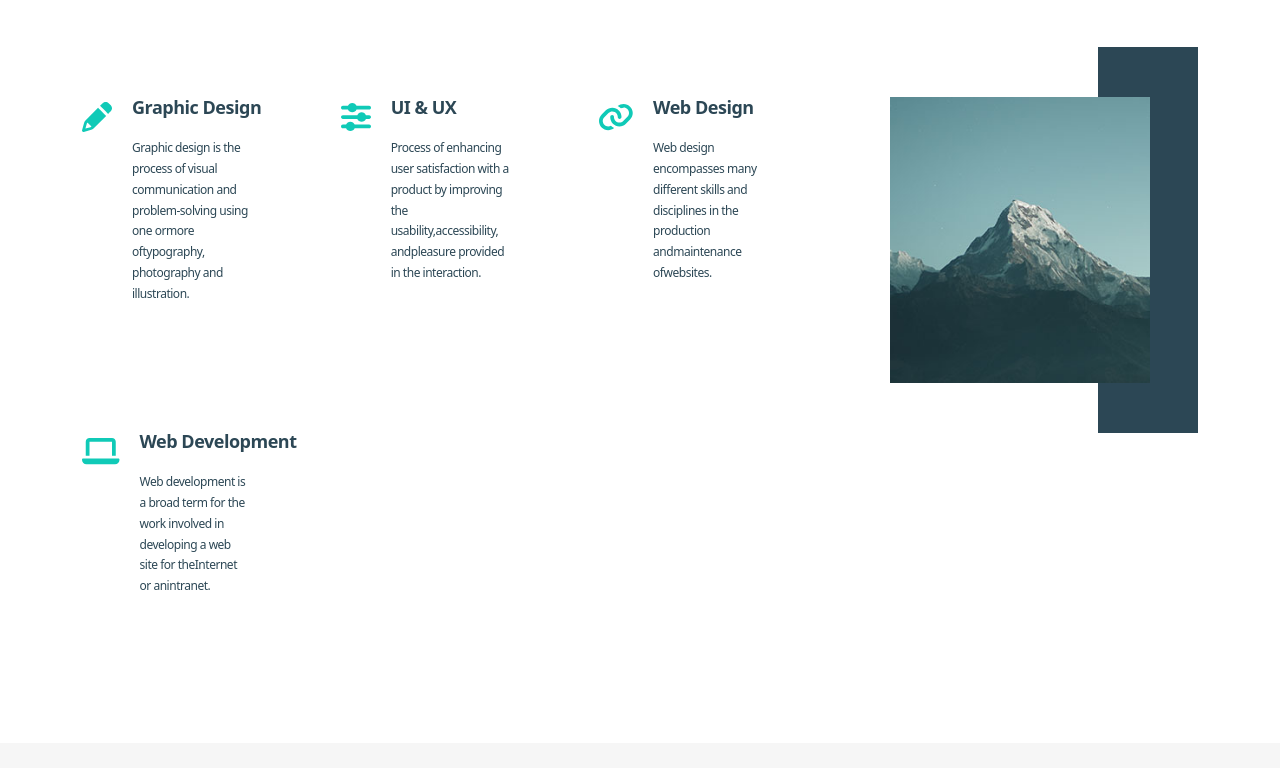
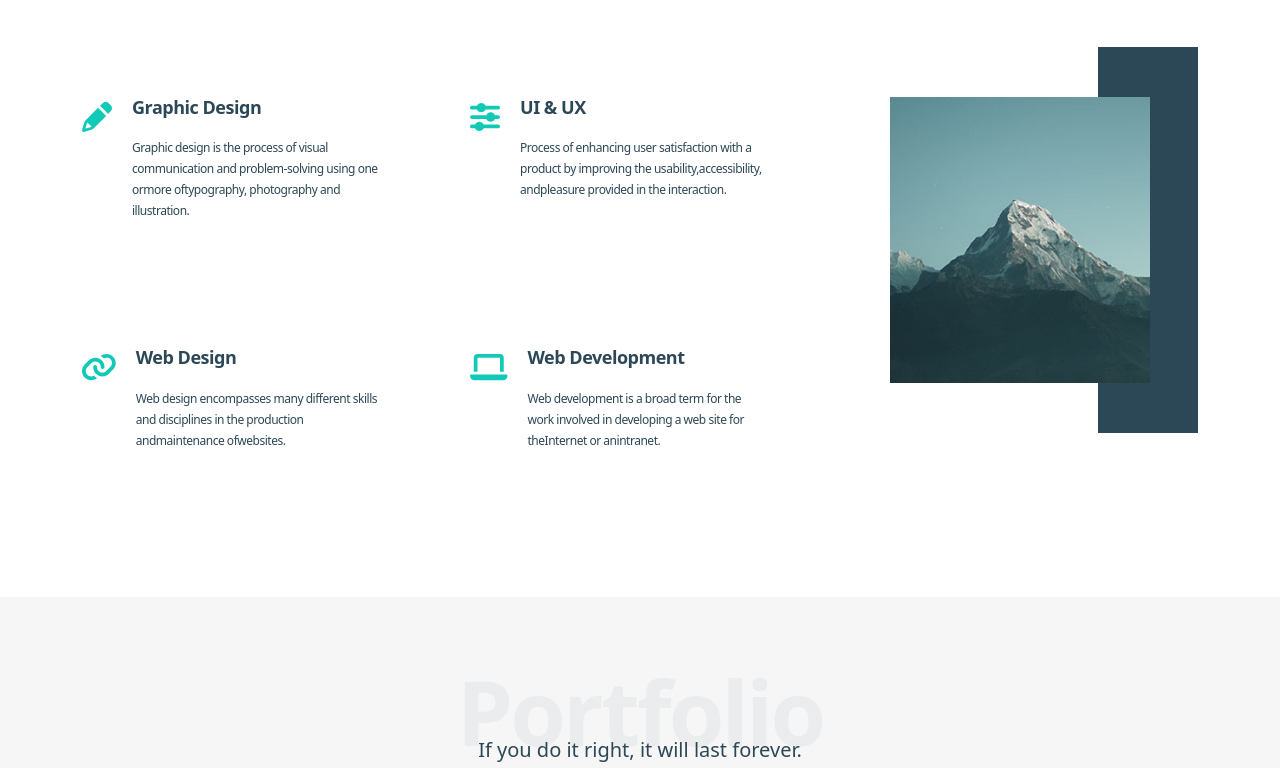
Before and after one commit to muhhamed-elkad9/Leon---Agency-Web-Template, a plain HTML site: page index.html in a window 1280 px wide. Shown: the part 1279-2047 px from the top of the page. Drawn offline with Linux system fonts and the light colour scheme.

Commit message:
Update main.css

```diff
--- a/css/main.css
+++ b/css/main.css
@@ -254,7 +254,7 @@ header nav ul.links li a:hover {
 
 .services .grid {
   display: grid;
-  grid-template-columns: repeat(auto-fill, minmax(200px, 1fr));
+  grid-template-columns: repeat(auto-fill, minmax(260px, 1fr));
   gap: 40px;
 }
 
@@ -389,6 +389,7 @@ header nav ul.links li a:hover {
 
 .about .image {
   position: relative;
+  left: 28%;
   width: 250px;
   height: 375px;
 }
```
